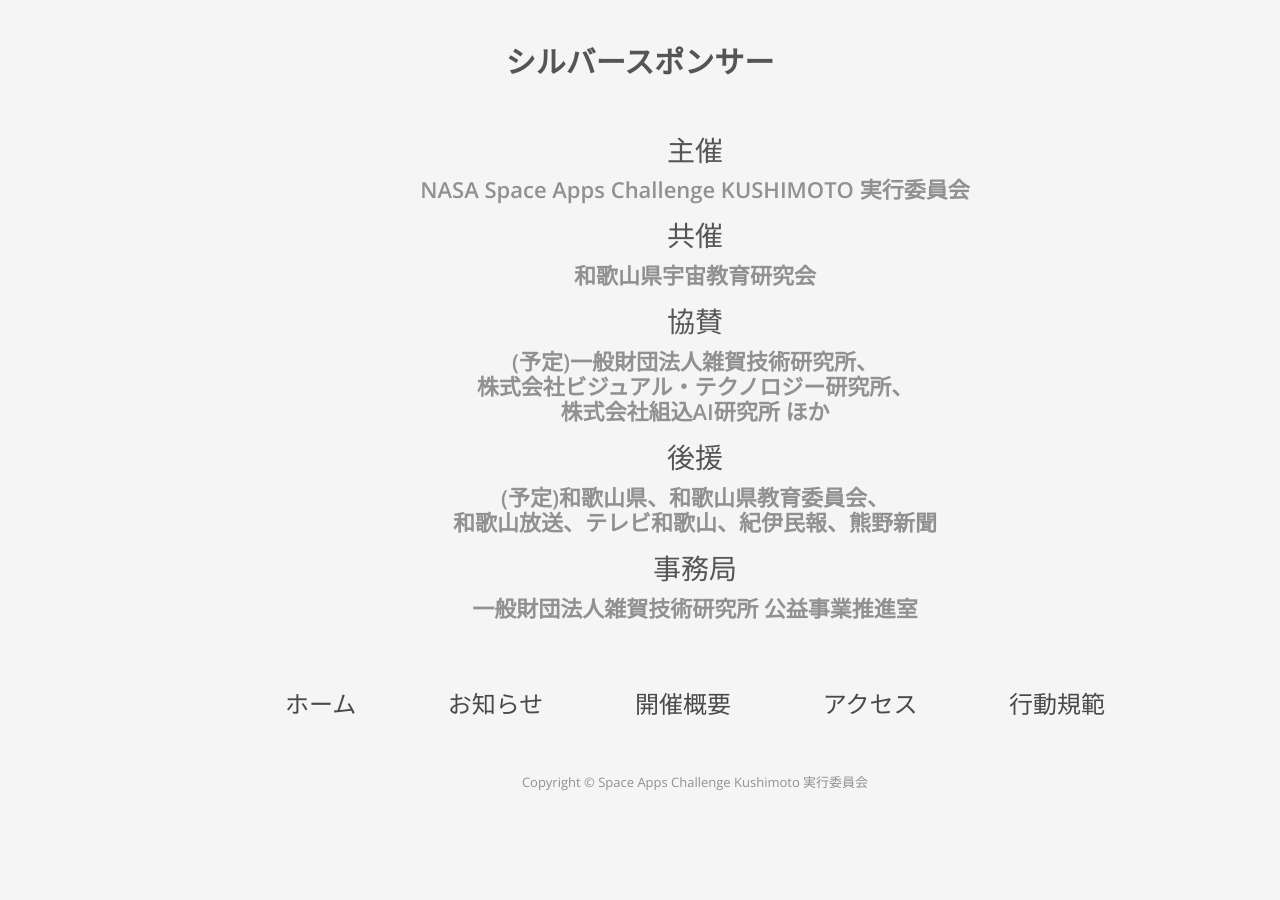
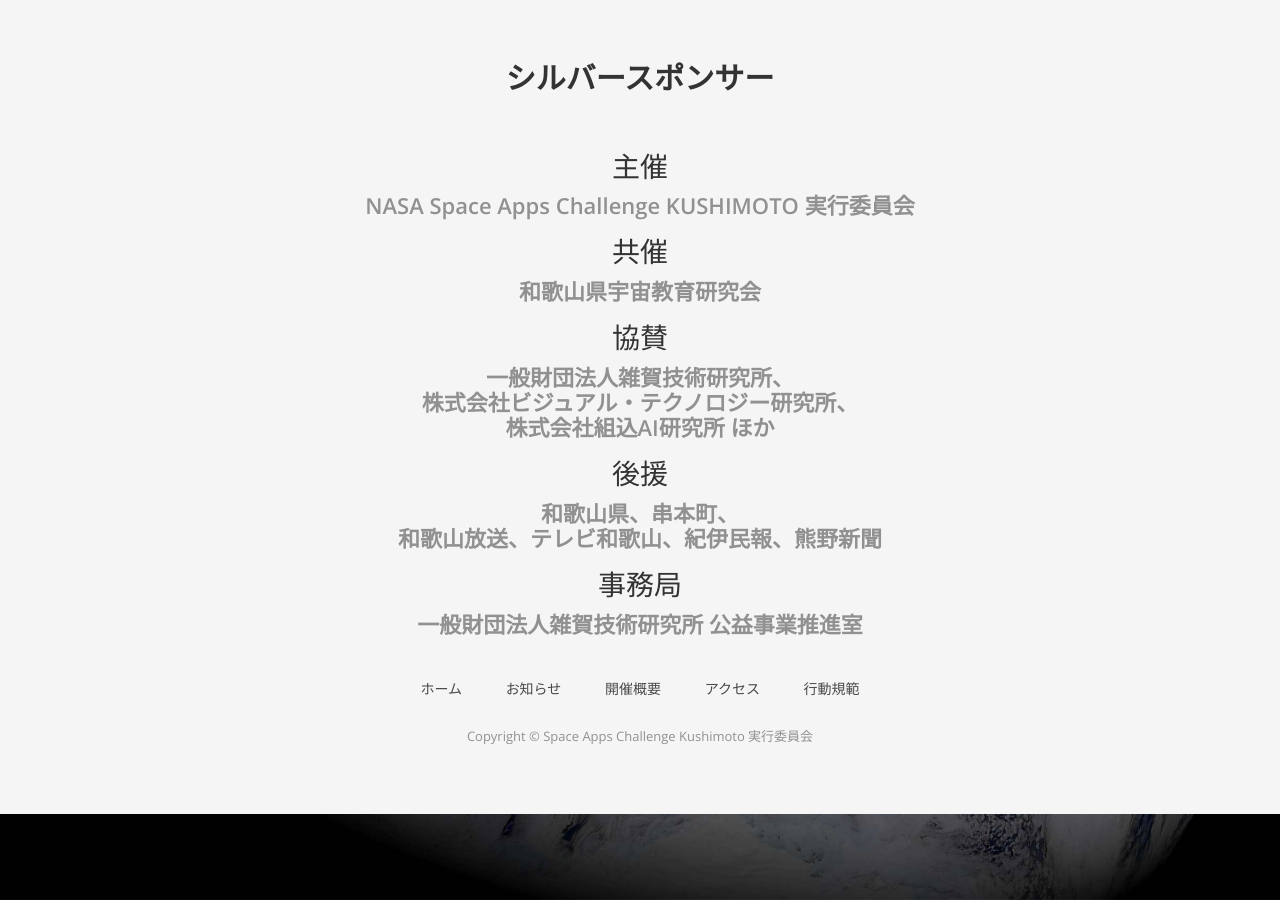
Before and after one commit to space-apps-kushimoto/space-apps-kushimoto.github.io, a Jekyll site: the page built from index.html, in a window 1280 px wide and 900 px high, scrolled down 2495 px. Built offline with Jekyll 4.4.1, drawn with Linux system fonts in a browser that asks for light colours; nearby versions of some CDN libraries; some web fonts are replaced; a script that is not in the unit is left out.

Commit message:
Update footer.html

```diff
--- a/_includes/footer.html
+++ b/_includes/footer.html
@@ -1,8 +1,8 @@
 <!-- footer Start -->
 <footer>
   <div class="attend">
-      <!-- p><a href="https://spaceappsjapan.connpass.com/event/259498/" class="btn btn-danger btn-lg btn-block">Space Apps Challenge Kushimoto 2022 へ参加</a></p-->
-      <p><div class="btn btn-danger btn-lg btn-block">Space Apps Challenge Kushimoto 2023 へ参加</div</p>
+      <p><a href="https://spaceappsjapan.connpass.com/event/295218/" class="btn btn-danger btn-lg btn-block">Space Apps Challenge Kushimoto 2023 へ参加</a></p>
+      <!--p><div class="btn btn-danger btn-lg btn-block">Space Apps Challenge Kushimoto 2023 へ参加</div</p-->
       <p></p>
   </div>
 
@@ -37,13 +37,13 @@
       <p style="text-align: center;">和歌山県宇宙教育研究会</p>
       <h3>協賛</h3>
       <div style="text-align: center;">
-        <p>(予定)一般財団法人雑賀技術研究所、</br>
+        <p>一般財団法人雑賀技術研究所、</br>
         株式会社ビジュアル・テクノロジー研究所、</br>
         株式会社組込AI研究所 ほか</p>
       </div>
       <h3>後援</h3>
       <div style="text-align: center;">
-        <p>(予定)和歌山県、和歌山県教育委員会、</br>
+        <p>和歌山県、串本町、</br>
         和歌山放送、テレビ和歌山、紀伊民報、熊野新聞</p>
       </div>
       <h3>事務局</h3>
```
